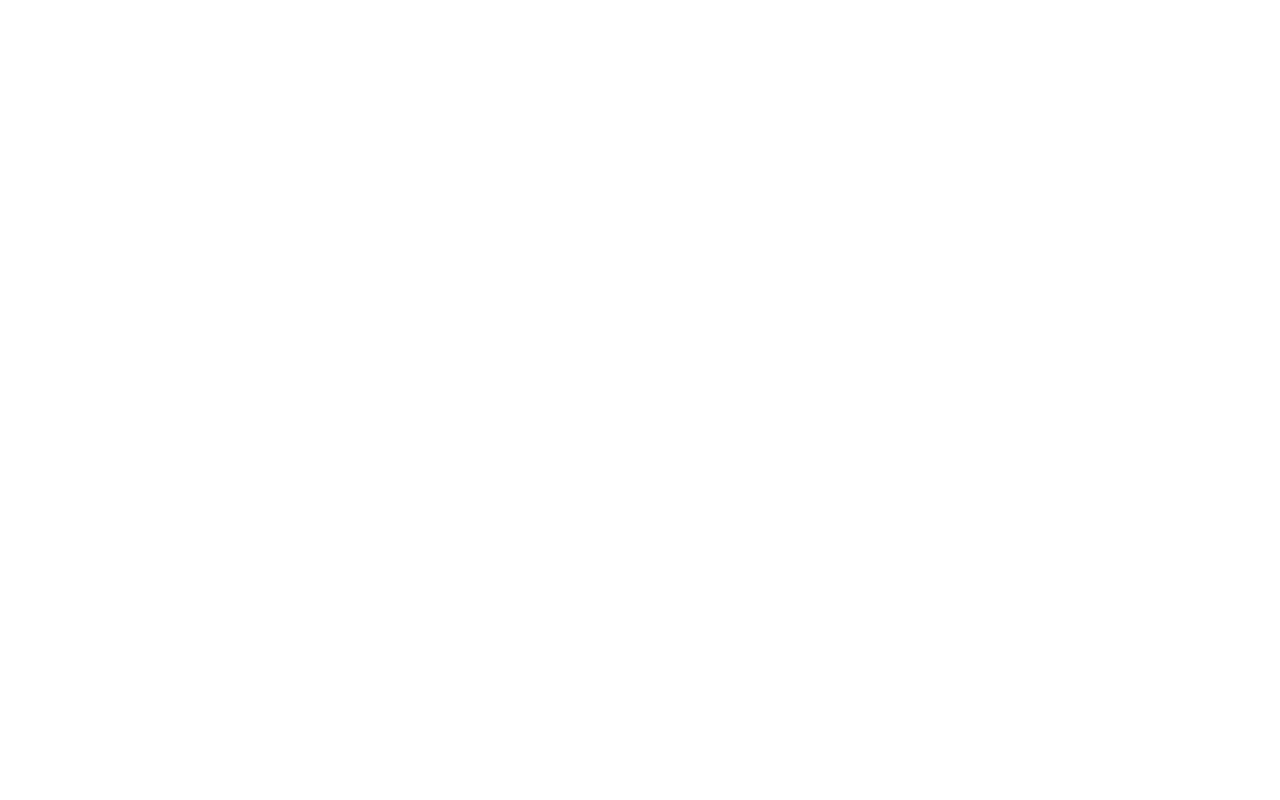
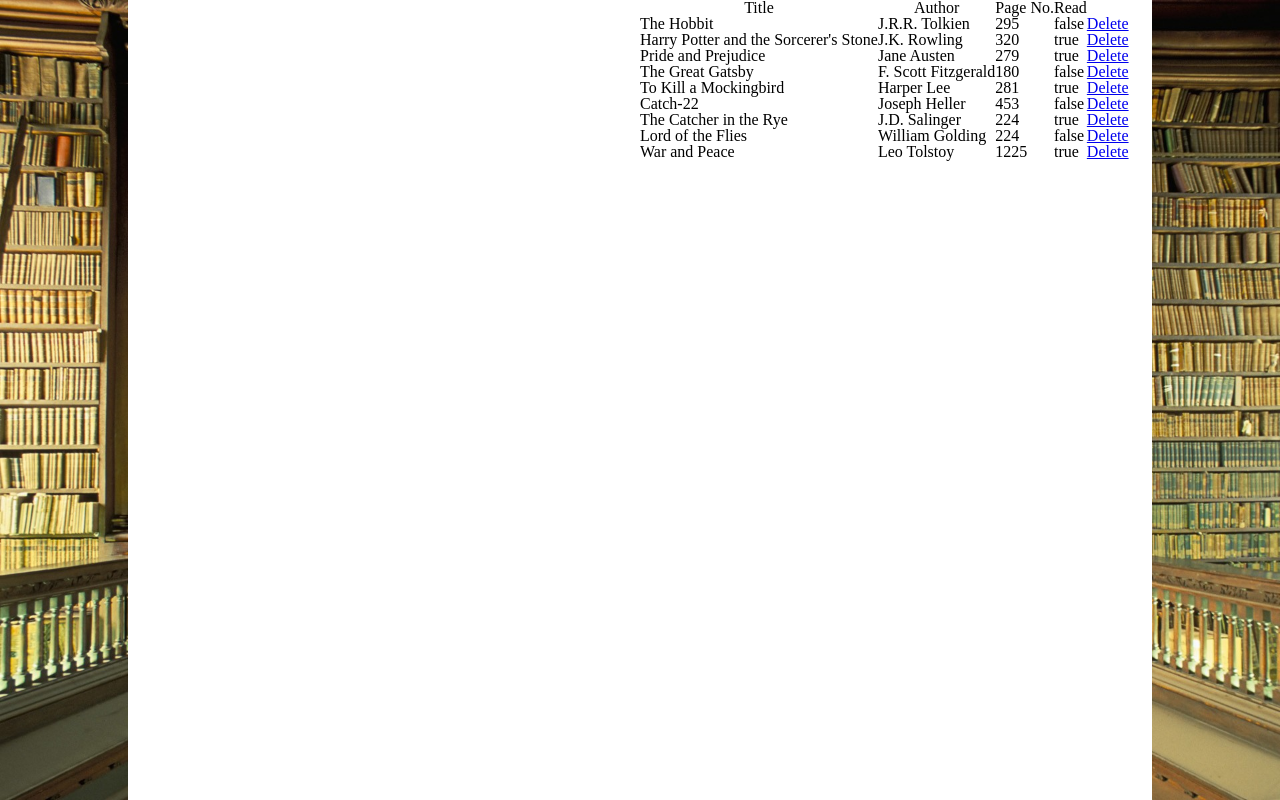
Before and after one commit to MisterShika/TOP_library_project, a plain HTML site: page index.html in a window 1280 px wide. Drawn offline with Linux system fonts and the light colour scheme.

Commit message:
Basic development of book objects completed. Some design as well.

```diff
--- a/index.html
+++ b/index.html
@@ -4,10 +4,25 @@
         <meta charset="UTF-8">
         <meta name="viewport" content="width=device-width, initial-scale=1.0">
         <title>TOP Library Project</title>
+        <link rel="stylesheet" type="text/css" href="reset.css" />
         <link rel="stylesheet" type="text/css" href="style.css" />
     </head>
     <body>
+        <main>
+            <div class="inputArea">
 
+            </div>
+            <div class="bookList">
+                <table id="mainTable">
+                    <tr>
+                        <th>Title</th>
+                        <th>Author</th>
+                        <th>Page No.</th>
+                        <th>Read</th>
+                    </tr>
+                </table>
+            </div>
+        </main>
     </body>
     <script src="script.js" defer></script>
 </html>
--- a/reset.css
+++ b/reset.css
@@ -0,0 +1,48 @@
+/* http://meyerweb.com/eric/tools/css/reset/
+   v2.0 | 20110126
+   License: none (public domain)
+*/
+
+html, body, div, span, applet, object, iframe,
+h1, h2, h3, h4, h5, h6, p, blockquote, pre,
+a, abbr, acronym, address, big, cite, code,
+del, dfn, em, img, ins, kbd, q, s, samp,
+small, strike, strong, sub, sup, tt, var,
+b, u, i, center,
+dl, dt, dd, ol, ul, li,
+fieldset, form, label, legend,
+table, caption, tbody, tfoot, thead, tr, th, td,
+article, aside, canvas, details, embed,
+figure, figcaption, footer, header, hgroup,
+menu, nav, output, ruby, section, summary,
+time, mark, audio, video {
+	margin: 0;
+	padding: 0;
+	border: 0;
+	font-size: 100%;
+	font: inherit;
+	vertical-align: baseline;
+}
+/* HTML5 display-role reset for older browsers */
+article, aside, details, figcaption, figure,
+footer, header, hgroup, menu, nav, section {
+	display: block;
+}
+body {
+	line-height: 1;
+}
+ol, ul {
+	list-style: none;
+}
+blockquote, q {
+	quotes: none;
+}
+blockquote:before, blockquote:after,
+q:before, q:after {
+	content: '';
+	content: none;
+}
+table {
+	border-collapse: collapse;
+	border-spacing: 0;
+}
--- a/script.js
+++ b/script.js
@@ -0,0 +1,66 @@
+const myLibrary = [];
+const mainTable = document.getElementById('mainTable');
+
+function Book(name, author, pages, read)  {
+    this.name = name;
+    this.author = author;
+    this.pages = pages;
+    this.read = read;
+    this.info = function(){
+        //"The Hobbit by J.R.R. Tolkien, 295 pages, not read yet"
+        return `${this.name} by ${this.author}, ${this.pages} pages, ${this.read === true ? 'read.' : 'not read yet.'}`;
+    }
+}
+
+function populateBookList(){
+    myLibrary.forEach((book, index) => {
+        let theRow = document.createElement('tr');
+        theRow.innerHTML = `
+            <td>${book.name}</td>
+            <td>${book.author}</td>
+            <td>${book.pages}</td>
+            <td>${book.read}</td>
+            <td><a href="#" data-book-id="${index}">Delete</a></td>
+        `;
+        mainTable.appendChild(theRow);
+    });
+}
+
+function addBookToLibrary(bookInput) {
+    myLibrary.push(bookInput);
+}
+
+const lotr = new Book('The Hobbit', 'J.R.R. Tolkien', 295, false);
+const harryPotter = new Book('Harry Potter and the Sorcerer\'s Stone', 'J.K. Rowling', 320, true);
+const pridePrejudice = new Book('Pride and Prejudice', 'Jane Austen', 279, true);
+const greatGatsby = new Book('The Great Gatsby', 'F. Scott Fitzgerald', 180, false);
+const toKillAMockingbird = new Book('To Kill a Mockingbird', 'Harper Lee', 281, true);
+const catch22 = new Book('Catch-22', 'Joseph Heller', 453, false);
+const catcherInTheRye = new Book('The Catcher in the Rye', 'J.D. Salinger', 224, true);
+const lordOfTheFlies = new Book('Lord of the Flies', 'William Golding', 224, false);
+const warAndPeace = new Book('War and Peace', 'Leo Tolstoy', 1225, true);
+
+addBookToLibrary(lotr);
+addBookToLibrary(harryPotter);
+addBookToLibrary(pridePrejudice);
+addBookToLibrary(greatGatsby);
+addBookToLibrary(toKillAMockingbird);
+addBookToLibrary(catch22);
+addBookToLibrary(catcherInTheRye);
+addBookToLibrary(lordOfTheFlies);
+addBookToLibrary(warAndPeace);
+
+populateBookList();
+
+console.log(myLibrary);
+
+mainTable.addEventListener('click', function(event) {
+    if (event.target.tagName === 'A') {
+        event.preventDefault();
+        let row = event.target.closest('tr');
+        let bookId = event.target.dataset.bookId;
+        delete myLibrary[bookId];
+        row.remove();
+        console.log(myLibrary);
+    }
+});
--- a/style.css
+++ b/style.css
@@ -0,0 +1,27 @@
+/**
+#F2CF66
+#BFAB6F
+#A65D03
+#402E19
+#733702
+**/
+
+body{
+    background: url(assets/background.jpg) center/cover no-repeat fixed;
+}
+
+main{
+    display: flex;
+    min-height: 100vh;
+    width: 80%;
+    min-width: 900px;
+    margin: 0 auto;
+    background-color: #fff;
+}
+
+.inputArea{
+    width: 50%;
+}
+.bookList{
+    width: 50%;
+}
```
Also changed, not shown: assets/background.jpg (added).
